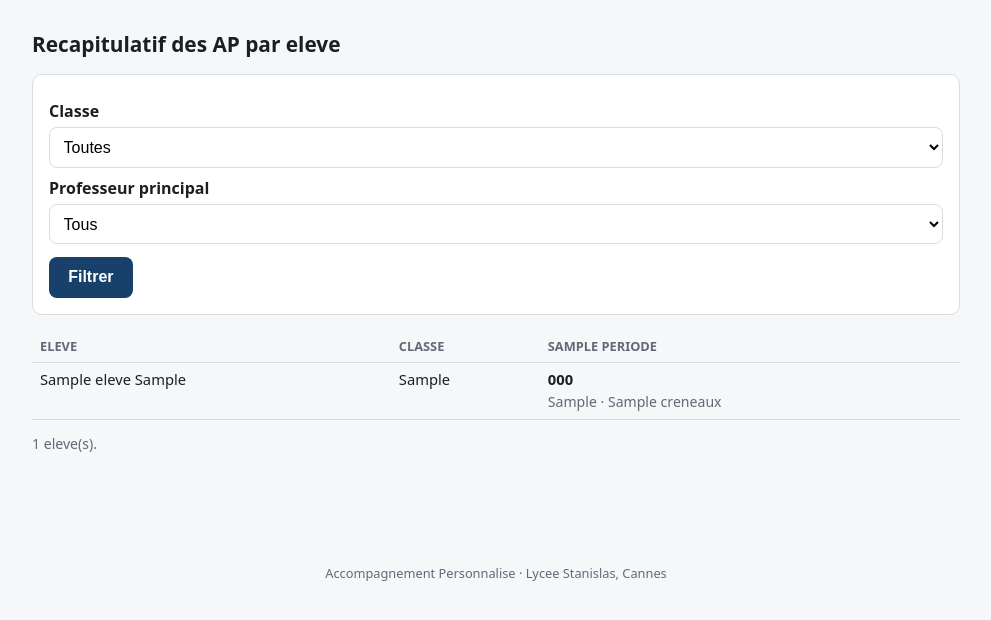
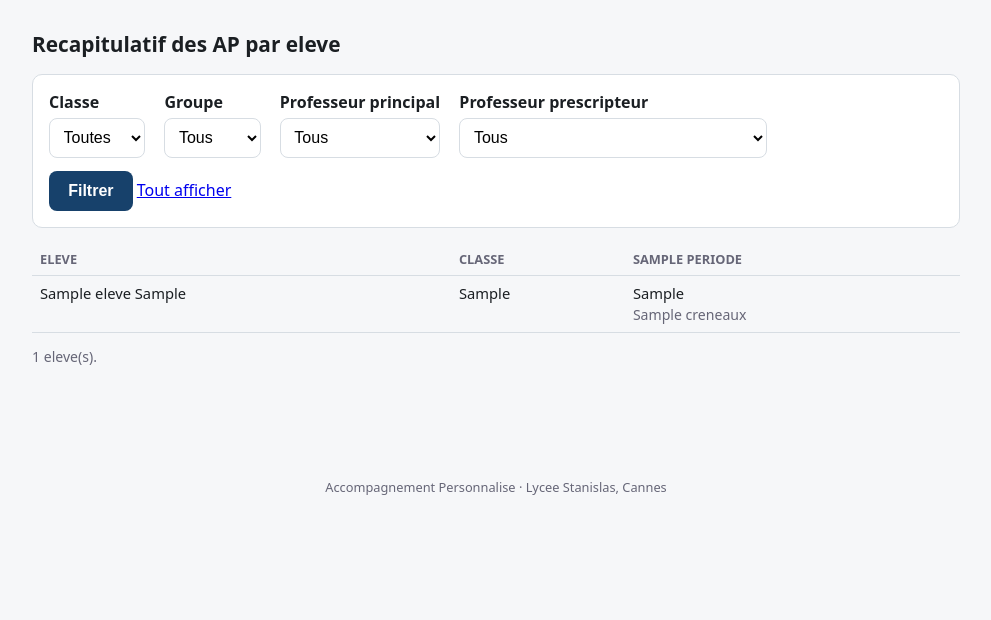
Before and after one commit to dufayk/ap-stanislas, a Flask app: page /recap in a window 1280 px wide. Shown: the part 46-666 px from the top of the page, without its empty margins (144-1135 px from the left). Run offline with Flask 3, Linux system fonts and the light colour scheme; the visitor is signed in with stand-in values (Sample User, id 1); tables that the repository leaves empty hold one stand-in row (values such as "Sample post").

Commit message:
feat: filtres groupe et prescripteur dans le recapitulatif
Le recapitulatif par eleve gagne deux filtres : le groupe de barrette et
l'enseignant prescripteur, qui se combinent aux filtres classe et professeur
principal existants. Le filtre prescripteur retient les eleves qu'un
enseignant a proposes, retenus ou non : une ligne sans aucun AP signale un
eleve propose qui n'a jamais obtenu de place.

Corrige au passage l'affichage des eleves suivant deux AP sur une meme
periode : les inscriptions etaient rangees dans une valeur unique par
periode, le second AP ecrasait donc silencieusement le premier. Elles sont
desormais rassemblees dans une liste et empilees dans la cellule.

Le code du creneau (AP7) est retire des cellules, qui ne gardent que la
matiere et le professeur accompagnant.

Co-Authored-By: Claude Opus 5 <noreply@anthropic.com>

```diff
--- a/app.py
+++ b/app.py
@@ -273,7 +273,9 @@ def register_routes(app):
         periodes = q.periodes(conn)
         classe = request.args.get("classe") or None
         pp = request.args.get("pp") or None
-        eleves, par_eleve = q.recap_eleves(conn, classe, pp)
+        groupe = request.args.get("groupe") or None
+        prescripteur = request.args.get("prescripteur", type=int) or None
+        eleves, par_eleve = q.recap_eleves(conn, classe, pp, groupe, prescripteur)
         return render_template(
             "recap.html",
             periodes=periodes,
@@ -281,8 +283,12 @@ def register_routes(app):
             par_eleve=par_eleve,
             classes=q.classes(conn),
             profs=q.profs_principaux(conn),
+            groupes=q.groupes(conn),
+            enseignants=q.enseignants(conn),
             classe=classe,
             pp=pp,
+            groupe=groupe,
+            prescripteur=prescripteur,
         )
 
     # ------------------------------------------------------------------
--- a/queries.py
+++ b/queries.py
@@ -183,31 +183,64 @@ def non_retenus_matiere(conn, periode_id, matiere):
 # Phase 2 : recapitulatif par eleve (professeur principal / direction)
 # ----------------------------------------------------------------------
 
-def recap_eleves(conn, classe=None, prof_principal=None):
-    """Une ligne par eleve, avec ses AP retenus periode par periode."""
-    sql = "SELECT * FROM eleves WHERE actif = 1"
+def recap_eleves(conn, classe=None, prof_principal=None, groupe=None,
+                 prescripteur_id=None):
+    """Une ligne par eleve, avec ses AP retenus periode par periode.
+
+    Un eleve peut suivre plusieurs AP sur une meme periode (deux matieres
+    differentes) : les inscriptions sont donc rassemblees dans une liste et
+    non dans une valeur unique.
+
+    Le filtre `prescripteur_id` retient les eleves que cet enseignant a
+    proposes, retenus ou non : une ligne sans aucun AP signale alors un eleve
+    propose qui n'a jamais obtenu de place.
+    """
+    sql = "SELECT DISTINCT e.* FROM eleves e WHERE e.actif = 1"
     params = []
     if classe:
-        sql += " AND classe = ?"
+        sql += " AND e.classe = ?"
         params.append(classe)
     if prof_principal:
-        sql += " AND prof_principal = ?"
+        sql += " AND e.prof_principal = ?"
         params.append(prof_principal)
-    sql += " ORDER BY classe, nom, prenom"
+    if groupe:
+        sql += " AND ? IN (%s)" % GROUPES_ELEVE
+        params.append(groupe)
+    if prescripteur_id:
+        sql += (" AND EXISTS (SELECT 1 FROM propositions p"
+                " WHERE p.eleve_id = e.id AND p.enseignant_id = ?)")
+        params.append(prescripteur_id)
+    sql += " ORDER BY e.classe, e.nom, e.prenom"
     eleves = conn.execute(sql, params).fetchall()
 
     inscriptions = conn.execute(
-        """SELECT p.eleve_id, p.periode_id, p.creneau_code, c.matiere, c.horaire,
-                  c.accompagnant_nom
+        """SELECT p.eleve_id, p.periode_id, c.matiere, c.horaire,
+                  c.accompagnant_nom, c.accompagnant_prenom,
+                  ens.nom AS prescripteur_nom
              FROM propositions p
-             JOIN creneaux c ON c.code = p.creneau_code
-            WHERE p.statut = 'retenu'"""
+             JOIN creneaux c      ON c.code = p.creneau_code
+             JOIN enseignants ens ON ens.id = p.enseignant_id
+            WHERE p.statut = 'retenu'
+            ORDER BY c.matiere"""
     ).fetchall()
 
     par_eleve = {}
     for r in inscriptions:
-        par_eleve.setdefault(r["eleve_id"], {})[r["periode_id"]] = r
+        par_periode = par_eleve.setdefault(r["eleve_id"], {})
+        par_periode.setdefault(r["periode_id"], []).append(r)
     return eleves, par_eleve
+
+
+def groupes(conn):
+    """Groupes de barrette, pour le filtre du recapitulatif."""
+    return [
+        r["groupe"]
+        for r in conn.execute(
+            """SELECT DISTINCT g.groupe FROM eleve_groupes g
+                 JOIN eleves e ON e.id = g.eleve_id
+                WHERE e.actif = 1 ORDER BY g.groupe"""
+        )
+    ]
 
 
 def classes(conn):
--- a/static/style.css
+++ b/static/style.css
@@ -192,3 +192,14 @@ span.a-propose {
   color: var(--vert);
   font-weight: 600;
 }
+
+/* Filtres du recapitulatif : alignes en ligne, empiles sur petit ecran. */
+.filtres { display: flex; flex-wrap: wrap; gap: .8rem 1.2rem; align-items: flex-end; }
+.filtres > div { display: flex; flex-direction: column; gap: .25rem; }
+.filtres label { margin: 0; }
+.filtres select { margin: 0; }
+.actions-filtres { flex-direction: row !important; align-items: center; gap: .8rem; }
+.actions-filtres button { margin: 0; }
+
+/* Plusieurs AP possibles sur une meme periode : ils sont empiles. */
+.ap + .ap { margin-top: .4rem; padding-top: .4rem; border-top: 1px dotted var(--bord); }
--- a/templates/recap.html
+++ b/templates/recap.html
@@ -4,7 +4,8 @@
 
 <h1>Recapitulatif des AP par eleve</h1>
 
-<form method="get" class="carte">
+<form method="get" class="carte filtres">
+  <div>
     <label for="classe">Classe</label>
     <select id="classe" name="classe">
       <option value="">Toutes</option>
@@ -12,7 +13,19 @@
         <option value="{{ c }}" {% if c == classe %}selected{% endif %}>{{ c }}</option>
       {% endfor %}
     </select>
+  </div>
 
+  <div>
+    <label for="groupe">Groupe</label>
+    <select id="groupe" name="groupe">
+      <option value="">Tous</option>
+      {% for g in groupes %}
+        <option value="{{ g }}" {% if g == groupe %}selected{% endif %}>{{ g }}</option>
+      {% endfor %}
+    </select>
+  </div>
+
+  <div>
     <label for="pp">Professeur principal</label>
     <select id="pp" name="pp">
       <option value="">Tous</option>
@@ -20,8 +33,24 @@
         <option value="{{ p }}" {% if p == pp %}selected{% endif %}>{{ p }}</option>
       {% endfor %}
     </select>
+  </div>
 
+  <div>
+    <label for="prescripteur">Professeur prescripteur</label>
+    <select id="prescripteur" name="prescripteur">
+      <option value="">Tous</option>
+      {% for e in enseignants %}
+        <option value="{{ e.id }}" {% if e.id == prescripteur %}selected{% endif %}>
+          {{ e.nom }} {{ e.prenom }}{% if e.discipline %} ({{ e.discipline }}){% endif %}
+        </option>
+      {% endfor %}
+    </select>
+  </div>
+
+  <div class="actions-filtres">
     <button type="submit">Filtrer</button>
+    <a href="{{ url_for('recap') }}">Tout afficher</a>
+  </div>
 </form>
 
 <div class="defilement">
@@ -38,14 +67,17 @@
         <td>{{ e.nom }} {{ e.prenom }}</td>
         <td>{{ e.classe }}</td>
         {% for p in periodes %}
-          {% set ins = par_eleve.get(e.id, {}).get(p.id) %}
+          {# Un eleve peut suivre deux AP de matieres differentes sur une periode. #}
+          {% set inscriptions = par_eleve.get(e.id, {}).get(p.id, []) %}
           <td>
-            {% if ins %}
-              <strong>{{ ins.creneau_code }}</strong><br>
-              <span class="discret">{{ ins.matiere }} &middot; {{ ins.accompagnant_nom }}</span>
+            {% for ins in inscriptions %}
+              <div class="ap">
+                {{ ins.matiere }}<br>
+                <span class="discret">{{ ins.accompagnant_nom }}</span>
+              </div>
             {% else %}
               <span class="discret">&mdash;</span>
-            {% endif %}
+            {% endfor %}
           </td>
         {% endfor %}
       </tr>
```
Lines whose indentation alone changed are shown as unchanged.
